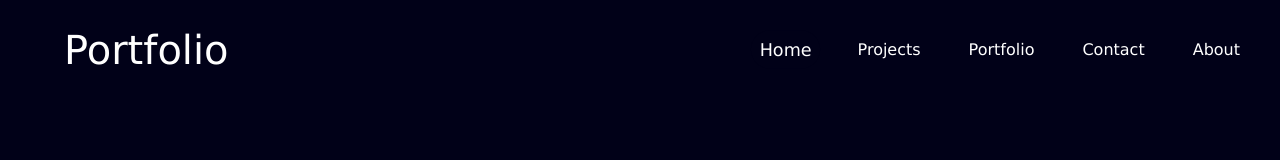
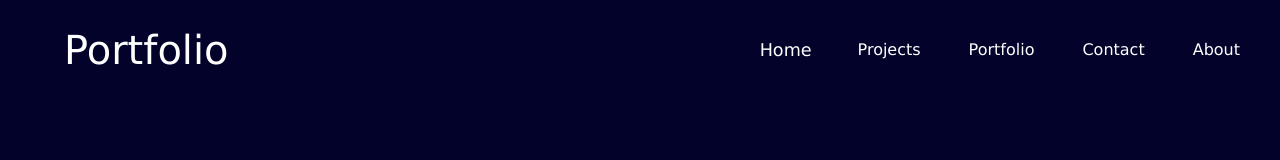
Before and after one commit to vyshnav8486/my-portfolio, a plain HTML site: page index.html in a window 1280 px wide. In both pictures the pointer is over the link "Home". Drawn offline with Linux system fonts and the light colour scheme; a web font is replaced by a local one.

Commit message:
color changed

```diff
--- a/style.css
+++ b/style.css
@@ -1,6 +1,6 @@
 /* Basic body styling */
 body {
-  background-color: rgb(1, 1, 24); /* Navy blue background */
+  background-color: rgb(2, 2, 42); /* Navy blue background */
   height: 100vh; /* Full viewport height */
   margin: 0; /* Remove default margin */
 }
@@ -70,7 +70,7 @@ nav ul li a {
 /* Hover effect for navigation links */
 nav ul li a:hover {
   transform: scale(1.1); /* Slightly scale up the link */
-  background-color: rgb(1, 1, 24); /* Background color (same as body background) */
+  background-color: rgb(2, 2, 42); /* Background color (same as body background) */
   color: #ffffff; /* Change text color to white */
 }
 
```
